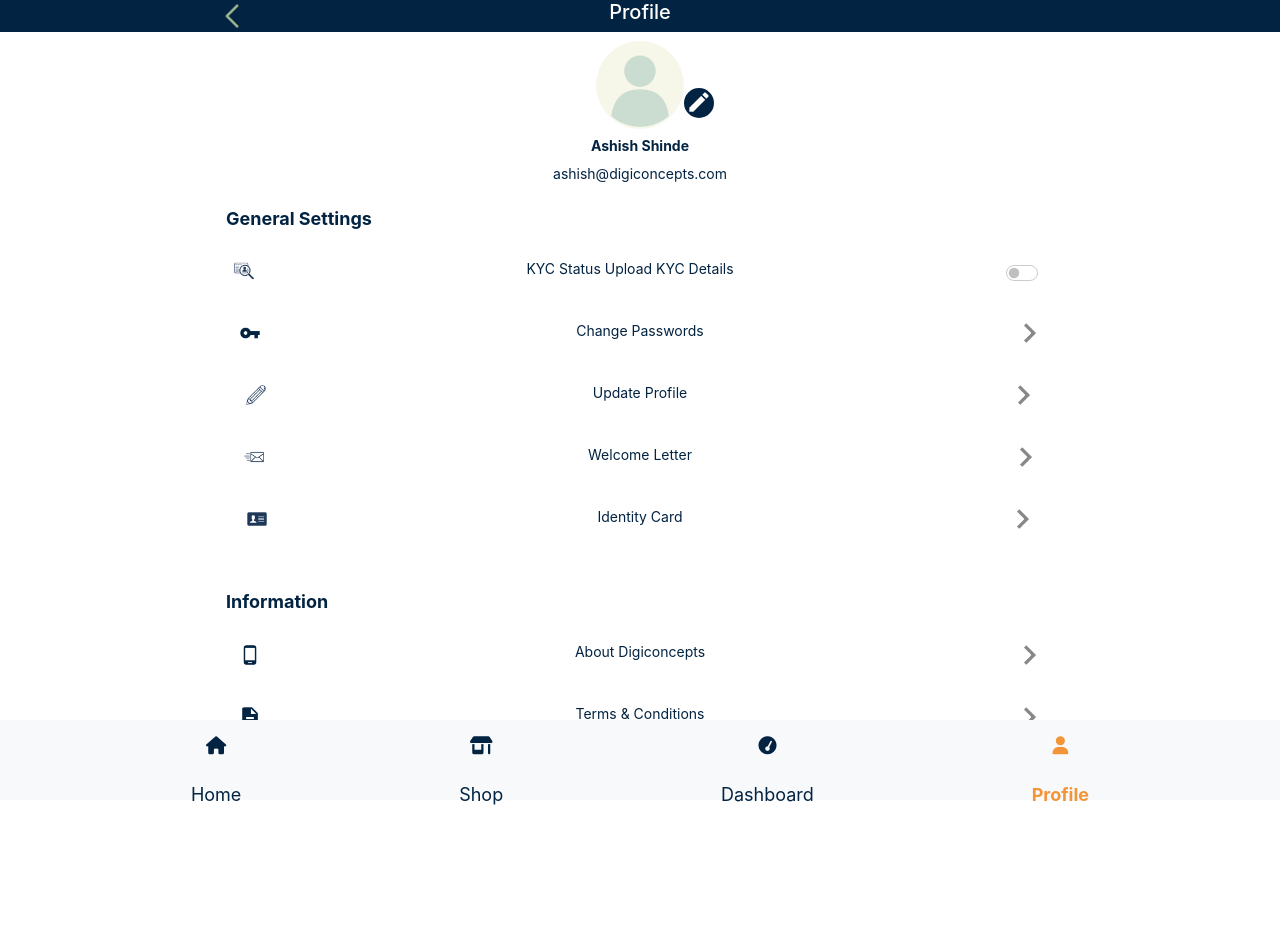
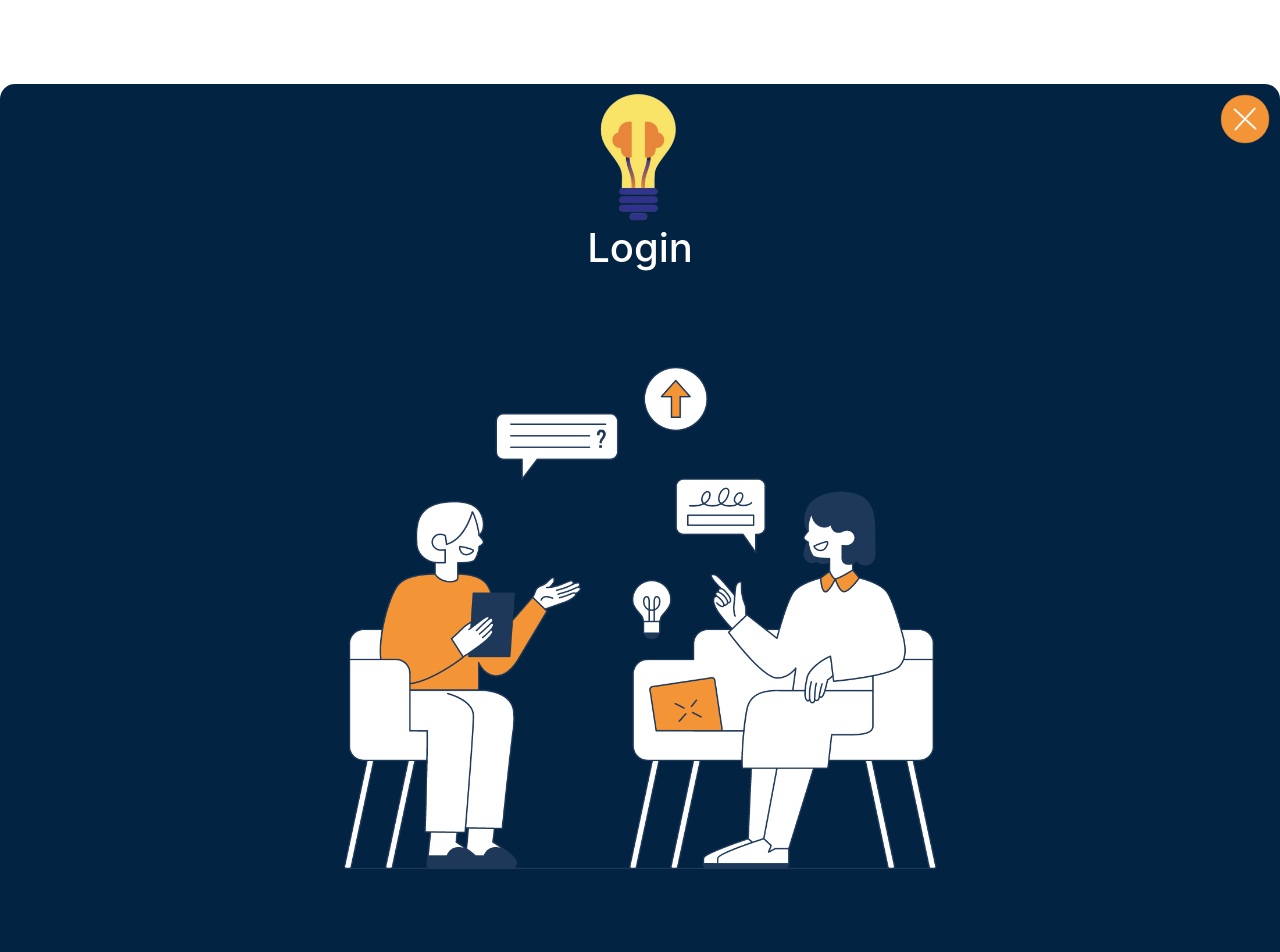
Before and after one commit to hindustantech/shop, a React (Create React App) app: page /profile in a window 1280 px wide. Shown: the top 952 px of the page. Before the commit the page ends 895 px from the top, so only its background shows below. Built offline with nearby package versions, Linux system fonts and the light colour scheme.

Commit message:
fix-destop-nav

```diff
--- a/src/App.css
+++ b/src/App.css
@@ -101,14 +101,17 @@
 .login-container {
   background-color: #022341;
   border-radius: 15px 15px 0 0;
-  height: 100vh;
-  width: 100vw;
-  overflow: hidden;
+  height: 100%;
+  width: 100%;
+  overflow: none;
 }
-
 .green-box {
   background-color: #ffffff;
   padding-top: 60px;
+  text-align: center;
+  width: 100%;
+
+  overflow-x: hidden
 }
 
 .close-png {
@@ -208,7 +211,7 @@ div .decs {
 
 ul li .text-color {
   color: #022341;
-  font-size: 12px;
+  font-size: 16px;
 }
 
 .header-dashboard {
@@ -401,6 +404,14 @@ ul li .text-color {
     background-color: #022341;
 
   }
+
+  .login-logo{
+    height: 140px;
+  }
+  .close-png{
+    height: 50px;
+    width: 50px;
+  }
   .nav-height {
     height: 80px;
     width: 100%;
@@ -487,4 +498,10 @@ ul li .text-color {
   }
 
 
+
+ /* LOgin */
+
+
+
+
 }
--- a/src/App.js
+++ b/src/App.js
@@ -5,7 +5,7 @@ import { Shop } from './Componenet/Shop';
 import SignUp from './Componenet/SignUp';
 import Login from './Componenet/Login';
 import Dashboard from './Componenet/Dashboard';
-import Profile from './Componenet/Profile';
+// import Profile from './Componenet/Profile';
 
 function App() {
   return (
@@ -16,8 +16,8 @@ function App() {
           <Route path="/" element={<Home />} />
           <Route path="/shop" element={<Shop/>} />
           <Route path="/dashboard" element={<Dashboard/>} />
-          <Route path="/profile" element={<Profile/>} />
-          <Route path="/Login" element={<Login/>} />
+          {/* <Route path="/profile" element={<Profile/>} />  */}
+          <Route path="/profile" element={<Login/>} />
           <Route path="/singup" element={<SignUp/>} />
 
 
--- a/src/Componenet/Login.js
+++ b/src/Componenet/Login.js
@@ -1,18 +1,18 @@
 import React from 'react';
 
-import { Link } from 'react-router-dom';
+import { Link, NavLink } from 'react-router-dom';
 const Login = () => {
   return (
     <>
 
-      <div className='green-box App'>
+      <div className='green-box'>
 
         <div className="login-container mx-auto">
 
         <Link to="/">  <img src="/asset/design/2.png" className="img-fluid close-png" alt="" /></Link>
           <div className="row mt-4">
             <div className="col-12 ">
-              <img src="/asset/design/1.png" alt="Logo" className="logo me-2 logo-h" />
+              <img src="/asset/design/1.png" alt="Logo" className="logo me-2 logo-h login-logo" />
               <h1 className="login-text ">Login</h1>
             </div>
           </div>
@@ -20,7 +20,7 @@ const Login = () => {
 
           <div className="row justify-content-center mt-4">
             <div className="col-12 col-md-6 text-center">
-              <img src="/asset/design/3.png" alt="" className="img-fluid " style={{height: '300px',}} />
+              <img src="/asset/design/3.png" alt="" className="img-fluid "  />
             </div>
           </div>
 
@@ -36,13 +36,13 @@ const Login = () => {
                   <img src="/asset/logo/5.png" className='logo-e' alt="" />
                   <input type="password" className="password input-login" id="password" placeholder=" password" />
                 </div>
-                <button type="submit" className="btn-color btn">Login <i className="fas fa-arrow-right mx-3"></i> </button>
+                <button type="submit" className="btn-color ">Login <i className="fas fa-arrow-right mx-3"></i> </button>
               </form>
             </div>
             <div className='mt-3 '>
               <a className='text-white' href="/">Forgot Password?</a>
               <p className='text-white'>Don’t have account?
-                <span className='text-white'><Link to="/singup" className='text-white fw-bold'> sign up</Link></span>
+                <span className='text-white'><NavLink to="/singup" className='text-white fw-bold'> sign up</NavLink></span>
               </p>
             </div>
           </div>
--- a/src/Componenet/SignUp.js
+++ b/src/Componenet/SignUp.js
@@ -1,5 +1,5 @@
 import React from 'react'
-import { Link } from 'react-router-dom';
+import { Link, NavLink } from 'react-router-dom';
 
 const SignUp = () => {
     return (
@@ -10,7 +10,7 @@ const SignUp = () => {
                     <Link to="/">  <img src="/asset/design/2.png" className="img-fluid close-png" alt="" /></Link>
                     <div className="row mt-4">
                         <div className="col-12 ">
-                            <img src="/asset/design/1.png" alt="Logo" className="logo me-2 logo-h" />
+                            <img src="/asset/design/1.png" alt="Logo" className="logo me-2 logo-h login-logo" />
                             <h1 className="login-text ">Sing Up</h1>
                         </div>
                     </div>
@@ -18,7 +18,7 @@ const SignUp = () => {
 
                     <div className="row justify-content-center mt-4">
                         <div className="col-12 col-md-6 text-center">
-                            <img src="/asset/design/4.png" alt="" className="img-fluid logo-h" style={{ height: '280px', }} />
+                            <img src="/asset/design/4.png" alt="" className="img-fluid "  />
                         </div>
                     </div>
                     <div className="row justify-content-center mt-4">
@@ -40,12 +40,12 @@ const SignUp = () => {
                                     <img src="/asset/logo/8.png" className='logo-e' alt="" />
                                     <input type="Date" className="password input-login" id="Date" placeholder=" Date of Birth" />
                                 </div>
-                                <button type="submit" className="btn-color btn">Sing up<i className="fas fa-arrow-right mx-3"></i> </button>
+                                <button type="submit" className="btn-color ">Sing up<i className="fas fa-arrow-right mx-3"></i> </button>
                             </form>
                         </div>
                         <div className='d-flex justify-content-center mt-3'>
                             <p className='text-white'>Already registered? </p>
-                            <span>  <Link to="/Login" className=' text-white fw-bold'> sign in </Link></span>
+                            <span>  <NavLink to="/profile" className=' text-white fw-bold'> sign in </NavLink></span>
 
                         </div>
                     </div>
```
